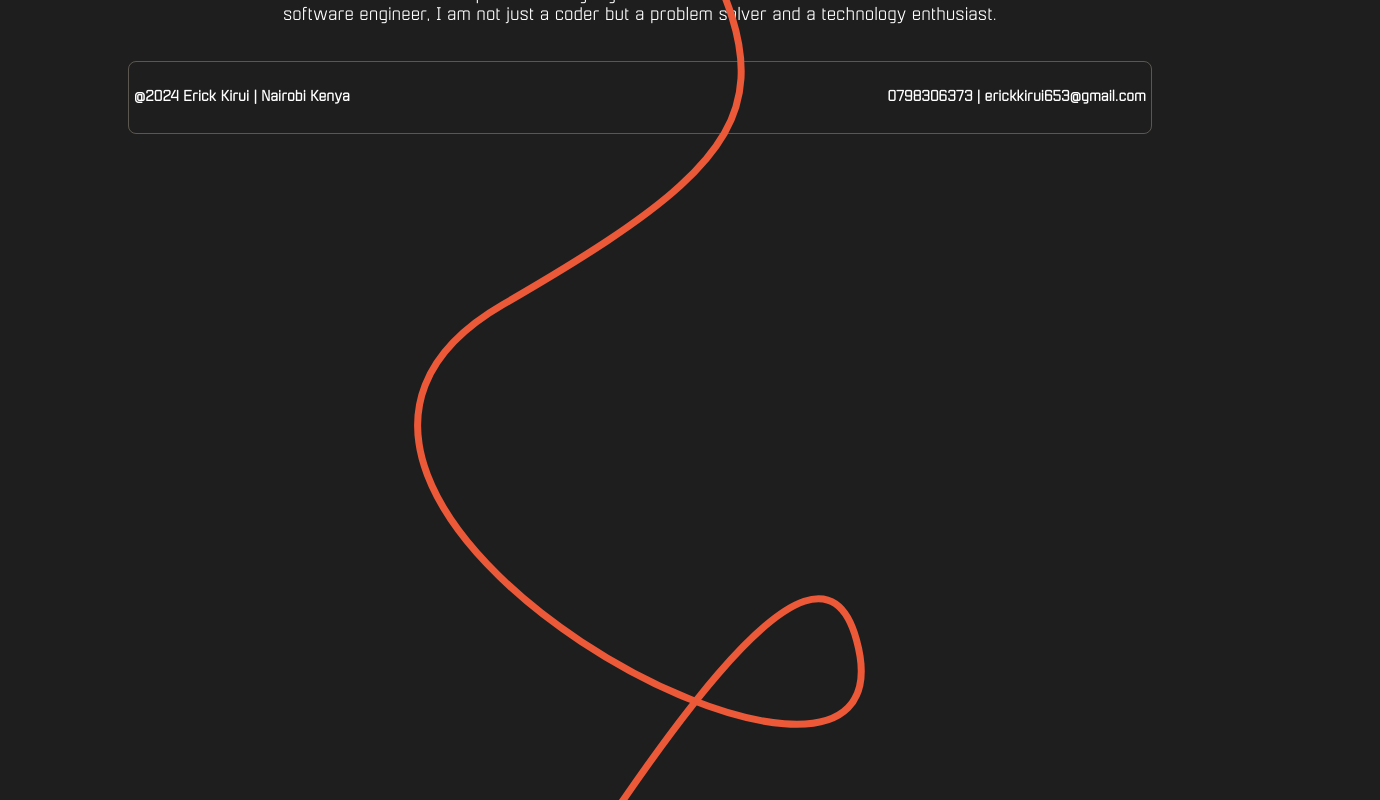
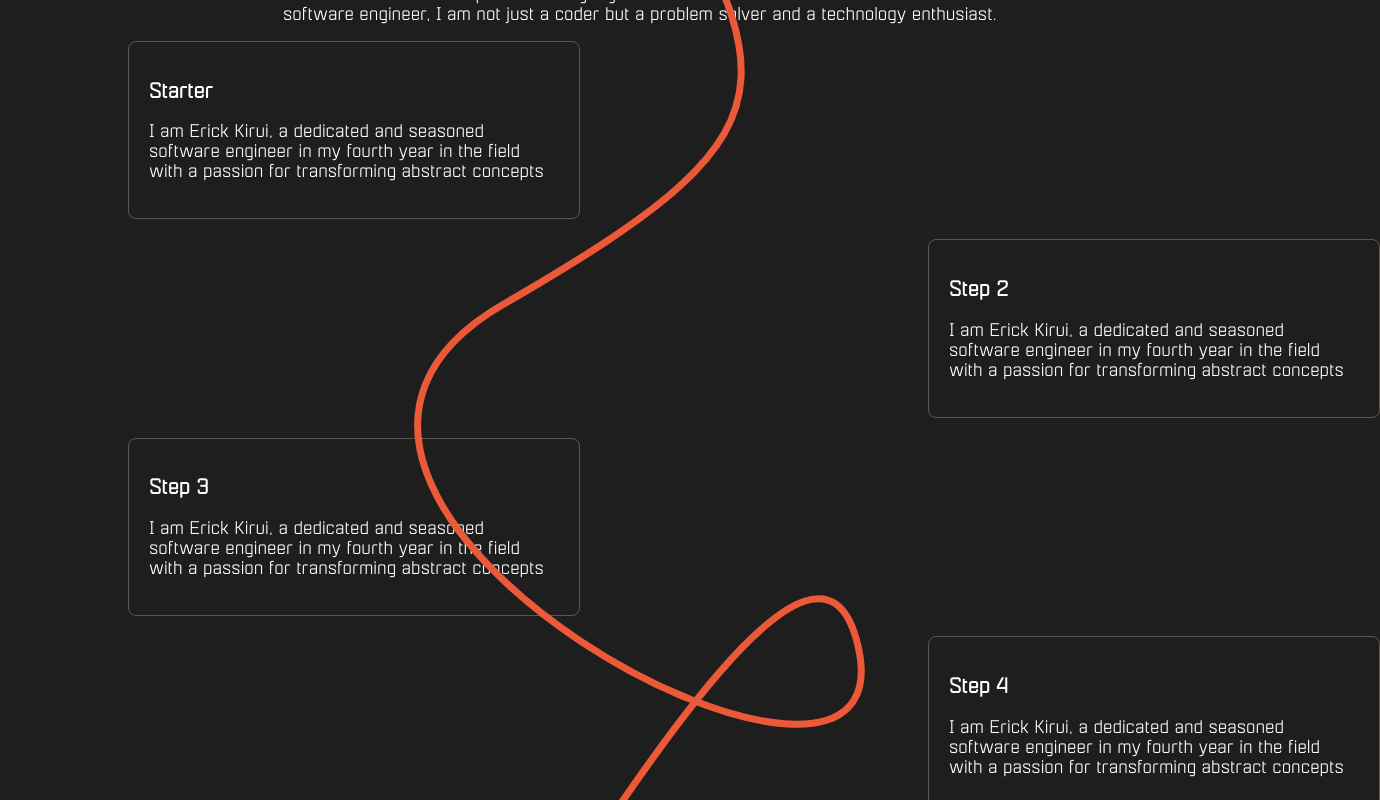
Before and after one commit to Erickkirui/portfolio-v1.2, a React (Create React App) app: page /about-me in a window 1280 px wide. Shown: the part 320-1120 px from the top of the page, 1380 px wide, since content can reach past the window. Built offline with nearby package versions, Linux system fonts and the light colour scheme.

Commit message:
update styling of about me

```diff
--- a/package.json
+++ b/package.json
@@ -6,6 +6,7 @@
     "@testing-library/jest-dom": "^5.17.0",
     "@testing-library/react": "^13.4.0",
     "@testing-library/user-event": "^13.5.0",
+    "gsap": "^3.12.7",
     "react": "^18.3.1",
     "react-dom": "^18.3.1",
     "react-router-dom": "^6.27.0",
--- a/src/Components/BestProjects.js
+++ b/src/Components/BestProjects.js
@@ -15,7 +15,7 @@ function BestProjects() {
         <li>Flask</li>
         <li>React</li>
       </ul>
-      <img src='/images/ngoconnect.jpg' />
+      <img src='/images/ngoconnect.jpg' alt="screenshot of projects" />
     </div>
   );
 }
--- /dev/null
+++ b/src/Components/Storyline.js
@@ -0,0 +1,35 @@
+import React from 'react'
+import '../Styles/About.css'
+
+function Storyline() {
+  return (
+    <div className='story-container'>
+      <div className='storyline'>
+        <h3>Starter</h3>
+        <p>I am Erick Kirui, a dedicated and seasoned software engineer in my fourth
+        year in the field with a passion for transforming abstract concepts</p>
+
+      </div>
+      <div className='storyline'>
+        <h3>Step 2</h3>
+        <p>I am Erick Kirui, a dedicated and seasoned software engineer in my fourth
+        year in the field with a passion for transforming abstract concepts</p>
+
+      </div>
+      <div className='storyline'>
+        <h3>Step 3</h3>
+        <p>I am Erick Kirui, a dedicated and seasoned software engineer in my fourth
+        year in the field with a passion for transforming abstract concepts</p>
+
+      </div>
+      <div className='storyline'>
+        <h3>Step 4</h3>
+        <p>I am Erick Kirui, a dedicated and seasoned software engineer in my fourth
+        year in the field with a passion for transforming abstract concepts</p>
+
+      </div>
+    </div>
+  )
+}
+
+export default Storyline
--- a/src/Pages/AboutMe.js
+++ b/src/Pages/AboutMe.js
@@ -1,5 +1,6 @@
 import React from 'react'
 import '../Styles/About.css'
+import Storyline from '../Components/Storyline'
 
 function AboutMe() {
   return (
@@ -11,13 +12,14 @@ function AboutMe() {
             the frontend but not limited to the two. As a software engineer, I am not just a coder but a problem solver and a technology enthusiast.</p>
 
       </div>
+      <Storyline />
         <div className='svg-container'>
             <svg width="651" height="2573" viewBox="0 0 651 2573" fill="none" xmlns="http://www.w3.org/2000/svg">
                 <path d="M220 2C478.546 395.752 521.942 431.441 188 624.5C-145.941 817.559 612.5 1218.5 541.5 960C470.5 701.5 -19.4998 1752 4.50019 1491C28.5002 1230 353.366 1554.92 561.5 1957C769.634 2359.08 571.62 2545.16 230 2569" stroke="#EB5939" stroke-width="7"/>
             </svg>
+        </div>
 
 
-        </div>
     </div>
 
   )
--- a/src/Styles/About.css
+++ b/src/Styles/About.css
@@ -2,9 +2,10 @@
     text-align: center;
     width: 60%;
     margin: auto;
+
 }
+
 .svg-container{
-
     position: absolute;
     top: 0;
     left: 0;
@@ -15,3 +16,25 @@
 
 
 }
+
+/* Storyline css */
+.story-container{
+    width: 80%;
+    margin: auto;
+    display: flex;
+    flex-direction: column;
+    justify-content: end;
+    gap: 20px;
+}
+
+.storyline:nth-child(even){
+ margin-left: 800px;
+}
+.storyline{
+    border: 1px  solid var(--border);
+    padding: 20px;
+    border-radius: 8px;
+    width: 40%;
+
+
+}
```
Also changed, not shown: 1 other file (tests, documents, lock files or other folders). Lines whose indentation alone changed are shown as unchanged.
